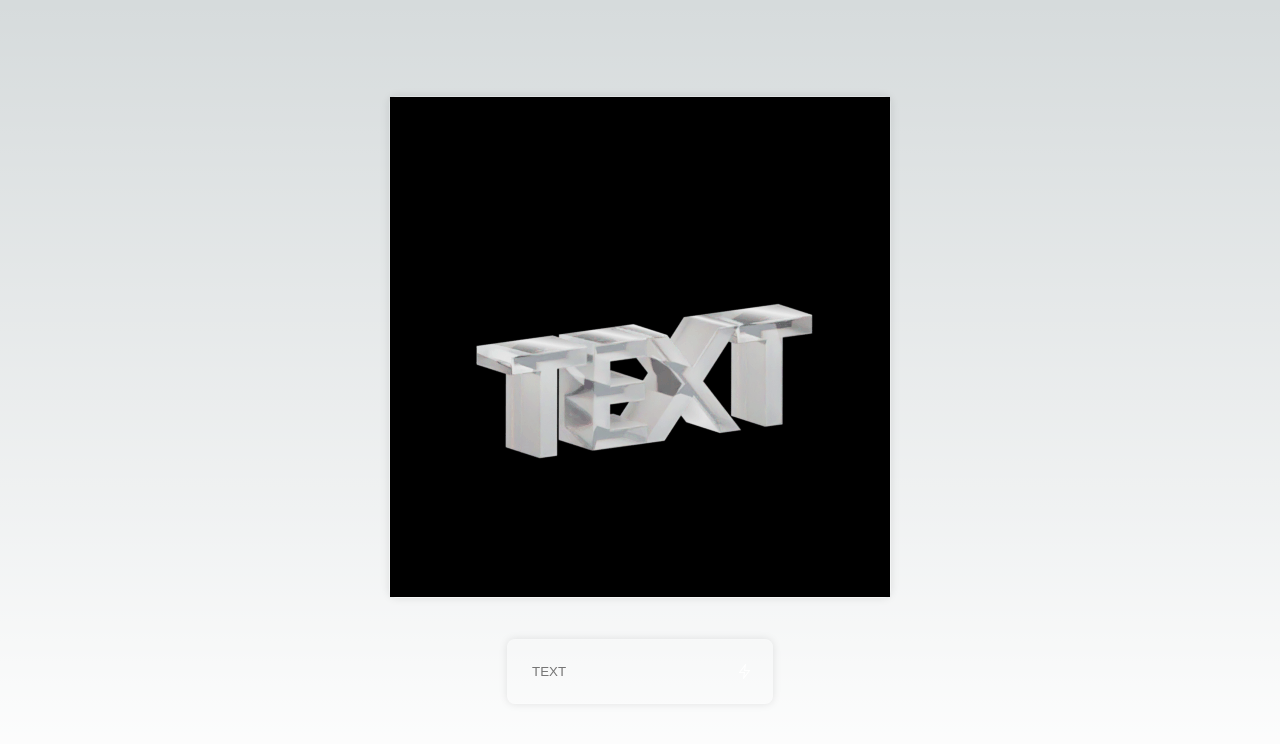
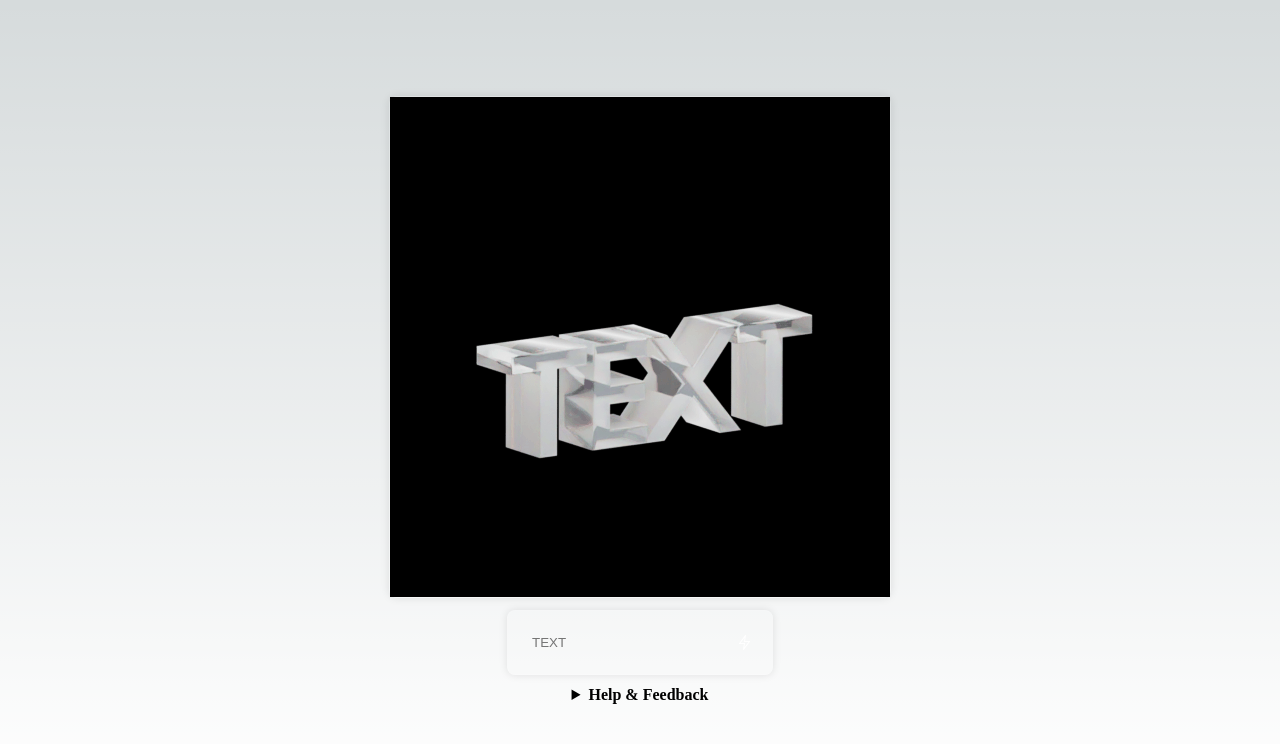
Before and after one commit to gridaco/The-Bundle, a Next.js app in the folder web/: page / in a window 1280 px wide. Shown: the top 744 px of the page. Built offline with nearby package versions, Linux system fonts and the light colour scheme.

Commit message:
add help and feedback

```diff
--- a/web/pages/index.tsx
+++ b/web/pages/index.tsx
@@ -45,6 +45,15 @@ export default function Home() {
               });
           }}
         />
+        <details>
+          <summary>
+            <b>Help & Feedback</b>
+          </summary>
+          <br />
+          <a href="mailto:han@grida.co">han@grida.co</a>
+          <br />
+          <a href="mailto:universe@grida.co">universe@grida.co</a>
+        </details>
       </main>
     </>
   );
@@ -111,7 +120,13 @@ function Controller({
           onSubmit?.(e);
         }}
       >
-        <input id="body" type="text" placeholder="TEXT" />
+        <input
+          id="body"
+          type="text"
+          placeholder="TEXT"
+          autoFocus
+          autoComplete="off"
+        />
         <button type="submit">
           <LightningBoltIcon />
         </button>
```
